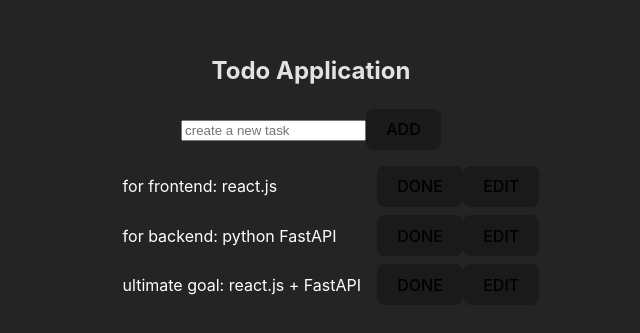
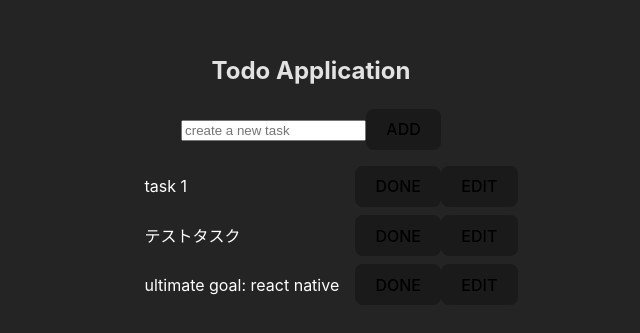
Before and after one commit to rnxo/todo-app-vite, a React (Vite) app: page / in a window 1280 px wide. Shown: the part 223-556 px from the top of the page, without its empty margins (329-969 px from the left). Built offline with nearby package versions, Linux system fonts and the light colour scheme.

Commit message:
2025/05/08

```diff
--- a/src/components/TaskList.jsx
+++ b/src/components/TaskList.jsx
@@ -4,7 +4,6 @@ import { TaskItem } from "./TaskItem";
 //import { useState } from "react";
 
 export function TaskList() {
-	console.log("TaskList was called");
 	const tasks = useTodoState();
 
 	return (
--- a/src/context/TodoProvider.jsx
+++ b/src/context/TodoProvider.jsx
@@ -5,9 +5,9 @@ const TodoContext = createContext();
 const TodoDispatchContext = createContext();
 
 const initState = [
-	{ id: 1, content: "for frontend: react.js", edit: false },
-	{ id: 2, content: "for backend: python FastAPI", edit: false },
-	{ id: 3, content: "ultimate goal: react.js + FastAPI", edit: false },
+	{ id: 1, content: "task 1", edit: false },
+	{ id: 2, content: "テストタスク", edit: false },
+	{ id: 3, content: "ultimate goal: react native", edit: false },
 ];
 
 const taskReducer = (tasks, action) => {
```
